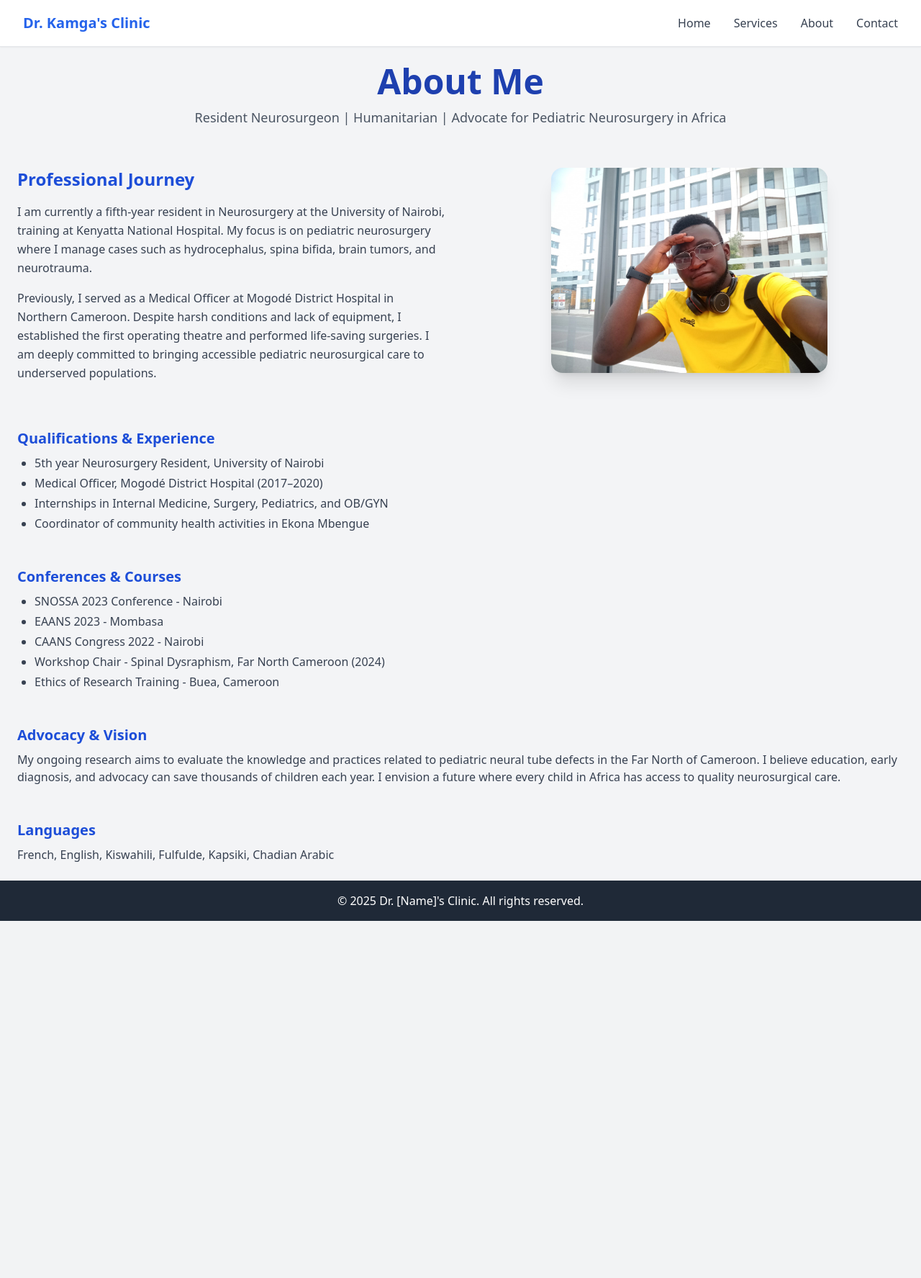
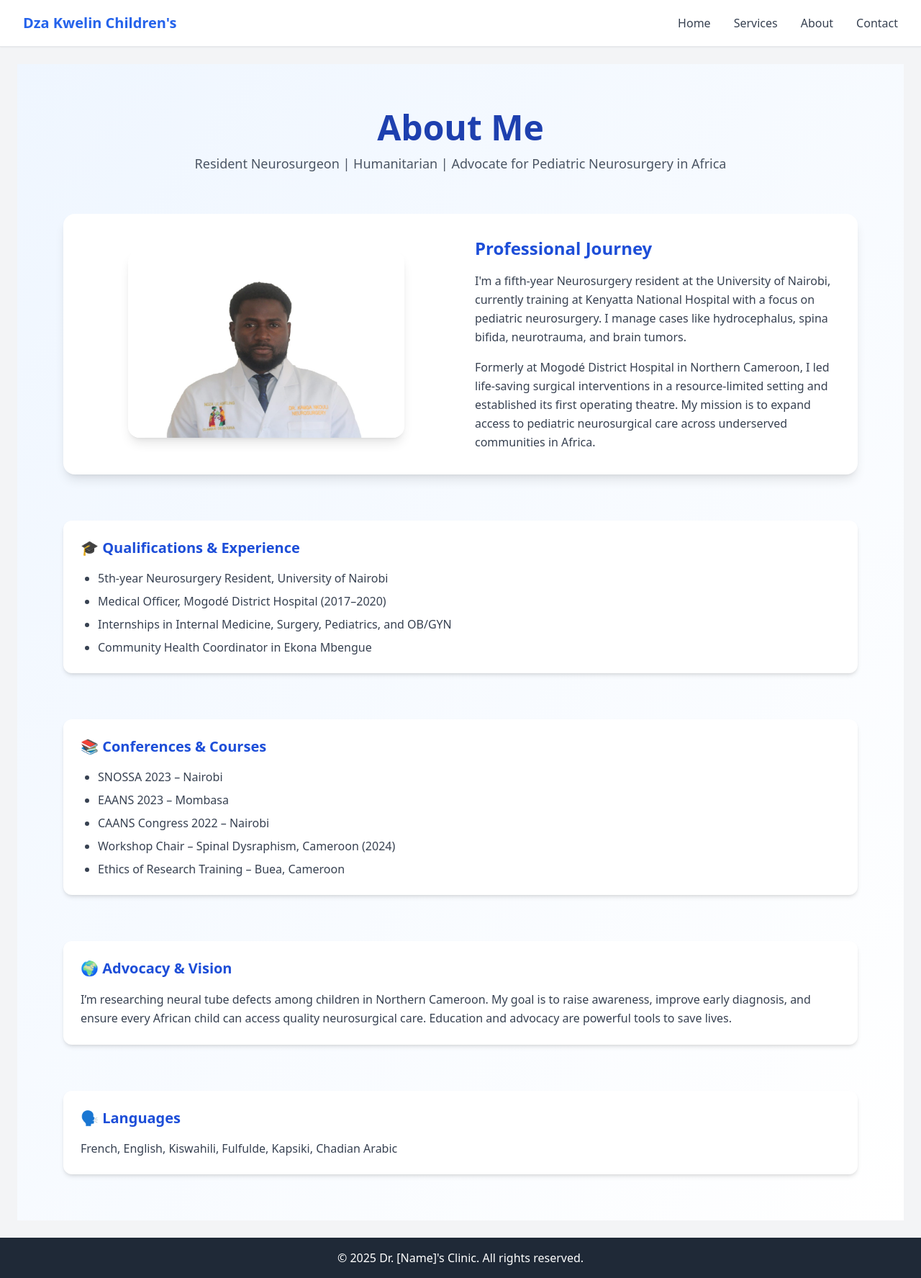
Before and after one commit to Kascabrel/Kwelin_Children-s_Hospital, a Flask app: page /about in a window 1280 px wide. Shown: the whole page at 72% size. Before the commit the page ends 1279 px from the top, so only its background shows below. Run offline with Flask 3, Linux system fonts and the light colour scheme; some libraries are stand-ins or nearby versions.

Commit message:
refactored all pages

```diff
--- a/app/__init__.py
+++ b/app/__init__.py
@@ -26,4 +26,4 @@ def contact():
 
 @app.route('/services')
 def services():
-    return render_template('services.html')
+    return render_template('service.html')
--- a/app/templates/about.html
+++ b/app/templates/about.html
@@ -2,59 +2,76 @@
 {% block title %}About - Dr. Kamga{% endblock %}
 {% block content %}
 
+<section class="py-16 bg-gradient-to-br from-blue-50 to-white">
+  <div class="max-w-6xl mx-auto px-6">
+
+    <!-- Title -->
     <div class="text-center mb-14">
       <h2 class="text-4xl md:text-5xl font-bold text-blue-800">About Me</h2>
       <p class="text-lg mt-3 text-gray-600">Resident Neurosurgeon | Humanitarian | Advocate for Pediatric Neurosurgery in Africa</p>
     </div>
 
-<div class="grid md:grid-cols-2 gap-10 items-start">
+    <!-- Profile Card -->
+    <div class="grid md:grid-cols-2 gap-10 items-center bg-white rounded-2xl shadow-lg p-8">
+      <!-- Image -->
+      <div class="flex justify-center">
+        <img src="{{ url_for('static', filename='images/doctor_picture.png') }}" alt="Dr Kamga" class="rounded-2xl shadow-lg w-full max-w-sm">
+      </div>
+
+      <!-- Bio -->
       <div>
         <h3 class="text-2xl font-semibold text-blue-700 mb-4">Professional Journey</h3>
         <p class="text-gray-700 mb-4 leading-relaxed">
-      I am currently a fifth-year resident in Neurosurgery at the University of Nairobi, training at Kenyatta National Hospital. My focus is on pediatric neurosurgery where I manage cases such as hydrocephalus, spina bifida, brain tumors, and neurotrauma.
+          I'm a fifth-year Neurosurgery resident at the University of Nairobi, currently training at Kenyatta National Hospital with a focus on pediatric neurosurgery. I manage cases like hydrocephalus, spina bifida, neurotrauma, and brain tumors.
         </p>
         <p class="text-gray-700 leading-relaxed">
-      Previously, I served as a Medical Officer at Mogodé District Hospital in Northern Cameroon. Despite harsh conditions and lack of equipment, I established the first operating theatre and performed life-saving surgeries. I am deeply committed to bringing accessible pediatric neurosurgical care to underserved populations.
+          Formerly at Mogodé District Hospital in Northern Cameroon, I led life-saving surgical interventions in a resource-limited setting and established its first operating theatre. My mission is to expand access to pediatric neurosurgical care across underserved communities in Africa.
         </p>
-  </div>
-  <div class="flex justify-center">
-    <img src="{{ url_for('static', filename='images/doctor.jpg') }}" alt="Dr Kamga" class="rounded-2xl shadow-xl w-full max-w-sm">
       </div>
     </div>
 
-<section class="mt-16 space-y-12">
-  <div>
-    <h4 class="text-xl font-semibold text-blue-700 mb-2">Qualifications & Experience</h4>
-    <ul class="list-disc ml-6 text-gray-700 space-y-1">
-      <li>5th year Neurosurgery Resident, University of Nairobi</li>
+    <!-- Details Sections -->
+    <section class="mt-16 space-y-16">
+
+      <!-- Qualifications -->
+      <div class="bg-white shadow-md rounded-xl p-6">
+        <h4 class="text-xl font-semibold text-blue-700 mb-4">🎓 Qualifications & Experience</h4>
+        <ul class="list-disc ml-6 text-gray-700 space-y-2">
+          <li>5th-year Neurosurgery Resident, University of Nairobi</li>
           <li>Medical Officer, Mogodé District Hospital (2017–2020)</li>
           <li>Internships in Internal Medicine, Surgery, Pediatrics, and OB/GYN</li>
-      <li>Coordinator of community health activities in Ekona Mbengue</li>
+          <li>Community Health Coordinator in Ekona Mbengue</li>
         </ul>
       </div>
 
-  <div>
-    <h4 class="text-xl font-semibold text-blue-700 mb-2">Conferences & Courses</h4>
-    <ul class="list-disc ml-6 text-gray-700 space-y-1">
-      <li>SNOSSA 2023 Conference - Nairobi</li>
-      <li>EAANS 2023 - Mombasa</li>
-      <li>CAANS Congress 2022 - Nairobi</li>
-      <li>Workshop Chair - Spinal Dysraphism, Far North Cameroon (2024)</li>
-      <li>Ethics of Research Training - Buea, Cameroon</li>
+      <!-- Conferences -->
+      <div class="bg-white shadow-md rounded-xl p-6">
+        <h4 class="text-xl font-semibold text-blue-700 mb-4">📚 Conferences & Courses</h4>
+        <ul class="list-disc ml-6 text-gray-700 space-y-2">
+          <li>SNOSSA 2023 – Nairobi</li>
+          <li>EAANS 2023 – Mombasa</li>
+          <li>CAANS Congress 2022 – Nairobi</li>
+          <li>Workshop Chair – Spinal Dysraphism, Cameroon (2024)</li>
+          <li>Ethics of Research Training – Buea, Cameroon</li>
         </ul>
       </div>
 
-  <div>
-    <h4 class="text-xl font-semibold text-blue-700 mb-2">Advocacy & Vision</h4>
-    <p class="text-gray-700">
-      My ongoing research aims to evaluate the knowledge and practices related to pediatric neural tube defects in the Far North of Cameroon. I believe education, early diagnosis, and advocacy can save thousands of children each year. I envision a future where every child in Africa has access to quality neurosurgical care.
+      <!-- Advocacy -->
+      <div class="bg-white shadow-md rounded-xl p-6">
+        <h4 class="text-xl font-semibold text-blue-700 mb-4">🌍 Advocacy & Vision</h4>
+        <p class="text-gray-700 leading-relaxed">
+          I’m researching neural tube defects among children in Northern Cameroon. My goal is to raise awareness, improve early diagnosis, and ensure every African child can access quality neurosurgical care. Education and advocacy are powerful tools to save lives.
         </p>
       </div>
 
-  <div>
-    <h4 class="text-xl font-semibold text-blue-700 mb-2">Languages</h4>
+      <!-- Languages -->
+      <div class="bg-white shadow-md rounded-xl p-6">
+        <h4 class="text-xl font-semibold text-blue-700 mb-4">🗣️ Languages</h4>
         <p class="text-gray-700">French, English, Kiswahili, Fulfulde, Kapsiki, Chadian Arabic</p>
       </div>
     </section>
 
+  </div>
+</section>
+
 {% endblock %}
--- a/app/templates/base.html
+++ b/app/templates/base.html
@@ -20,7 +20,7 @@
     <div class="flex justify-between items-center h-16">
       <!-- Logo -->
       <div class="flex-shrink-0">
-        <a href="/" class="text-xl font-bold text-blue-600">Dr. Kamga's Clinic</a>
+        <a href="/" class="text-xl font-bold text-blue-600">Dza Kwelin Children's</a>
       </div>
 
       <!-- Desktop Menu -->
```
Also changed, not shown: app/templates/contact.html (+35 -25 lines), app/templates/home.html (+21 -9 lines), app/templates/service.html (+64 -21 lines), app/static/images/Hospital.jpg (added), app/static/images/doctor_picture.png (added), app/static/images/emergency-care.jpg (added), app/static/images/hospital-logo.png (added), app/static/images/infection-treatment.jpg (added), app/static/images/infection-treatment2.jpg (added), static/images/doctor.jpg (deleted). Lines whose indentation alone changed are shown as unchanged.
